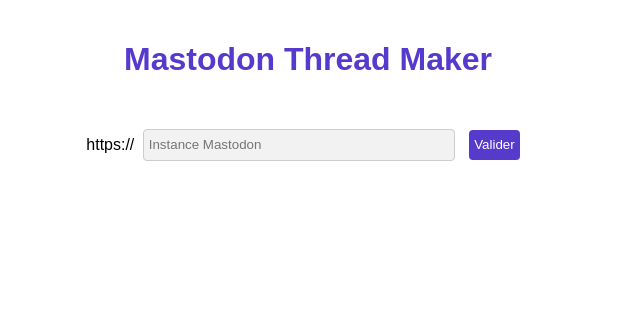
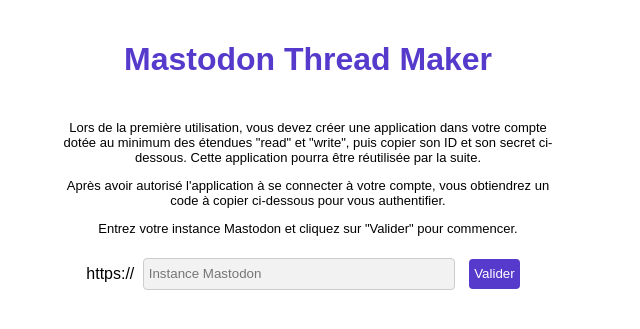
Before and after one commit to fmoncomble/fmoncomble.github.io, a Jekyll site: the page mtm/mtm.html, which Jekyll copies as it is, in a window 1280 px wide. Shown: the top 329 px of the page, without its empty margins (0-640 px from the left). Built offline with Jekyll 4.4.1, drawn with Linux system fonts in a browser that asks for light colours.

Commit message:
update mtm

```diff
--- a/mtm/mtm.css
+++ b/mtm/mtm.css
@@ -7,6 +7,12 @@
     color: #563acc;
     font-size: xx-large;
     font-weight: bold;
+}
+
+div#instructions {
+    font-size: small;
+    width: 500px;
+    margin-left: 50px;
 }
 
 #instance-div {
--- a/mtm/mtm.html
+++ b/mtm/mtm.html
@@ -11,6 +11,11 @@
             <h1>Mastodon Thread Maker</h1>
         </div>
         <div id="instance-div">
+            <div id="instructions">
+                <p>Lors de la première utilisation, vous devez créer une application dans votre compte dotée au minimum des étendues "read" et "write", puis copier son ID et son secret ci-dessous. Cette application pourra être réutilisée par la suite.</p>
+                <p>Après avoir autorisé l'application à se connecter à votre compte, vous obtiendrez un code à copier ci-dessous pour vous authentifier.</p>
+                <p>Entrez votre instance Mastodon et cliquez sur "Valider" pour commencer.</p>
+            </div>
             <div id="instance-input-div">
                 <span>https:// </span>
                 <input
--- a/mtm/mtm.js
+++ b/mtm/mtm.js
@@ -1,5 +1,6 @@
 document.addEventListener('DOMContentLoaded', async function () {
     const authDiv = document.getElementById('auth-div');
+    const instructionsDiv = document.getElementById('instructions');
     const instanceInput = document.getElementById('instance-input');
     const instanceBtn = document.getElementById('instance-btn');
     const clientIdInput = document.getElementById('client-id-input');
@@ -50,12 +51,14 @@
         if (token) {
             instanceInput.value = instance + ' (jeton enregistré) ✅';
             authDiv.style.display = 'none';
+            instructionsDiv.style.display = 'none';
             if (postItems.length === 0) {
                 await getMax();
                 createNewPost();
                 postThreadBtn.style.display = 'flex';
             }
         } else if (!token) {
+            instructionsDiv.style.display = 'block';
             if (instance) {
                 instanceInput.value = instance + ' (⚠️ Saisissez vos informations)';
                 authDiv.style.display = 'block';
```
